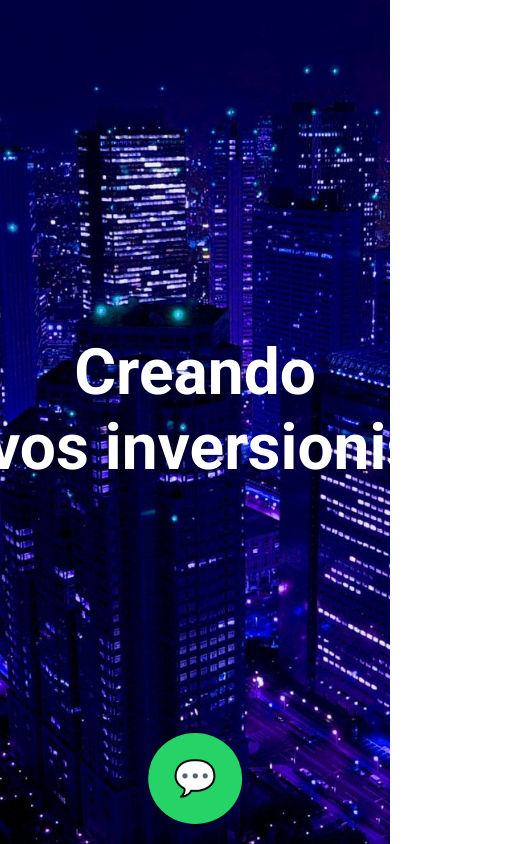
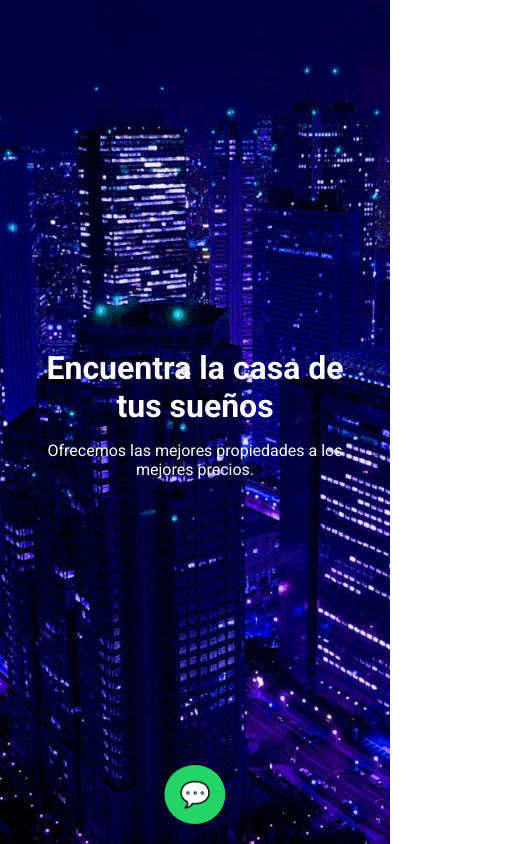
Before and after one commit to SaintKazz/test2, a plain HTML site: page index.html in a window 390 px wide. Shown: the whole page, 508 px wide, since content can reach past the window. Drawn offline with Linux system fonts and the light colour scheme.

Commit message:
Update index.html

```diff
--- a/index.html
+++ b/index.html
@@ -4,16 +4,21 @@
     <meta charset="UTF-8">
     <meta name="viewport" content="width=device-width, initial-scale=1.0">
     <title>Página de Bienes Raíces</title>
+
+    <!-- Google Font: Roboto -->
     <link href="https://fonts.googleapis.com/css2?family=Roboto:wght@400;700&display=swap" rel="stylesheet">
+
     <style>
         body, html {
             margin: 0;
             padding: 0;
             font-family: 'Roboto', sans-serif;
+            width: 100%;
+            height: 100%;
         }
         .portada {
             background-image: url('https://raw.githubusercontent.com/SaintKazz/test2/main/thumb-1920-38094.jpg');
-            height: 100vh;
+            min-height: 100vh;
             background-size: cover;
             background-position: center;
             display: flex;
@@ -22,6 +27,8 @@
             color: white;
             text-align: center;
             position: relative;
+            padding: 20px;
+            box-sizing: border-box;
         }
         .portada h1 {
             font-size: 4em;
@@ -51,16 +58,43 @@
         .whatsapp-button:hover {
             background-color: #20B259;
         }
+
+        /* Responsive Design */
+        @media (max-width: 768px) {
+            .portada h1 {
+                font-size: 2.5em;
+            }
+            .portada p {
+                font-size: 1.2em;
+            }
+            .whatsapp-button {
+                padding: 20px;
+                font-size: 30px;
+            }
+        }
+
+        @media (max-width: 480px) {
+            .portada h1 {
+                font-size: 2em;
+            }
+            .portada p {
+                font-size: 1em;
+            }
+            .whatsapp-button {
+                padding: 15px;
+                font-size: 25px;
+            }
+        }
     </style>
 </head>
 <body>
 
     <div class="portada">
         <div>
-            <h1>Creando nuevos inversionistas</h1>
-            <p></p>
+            <h1>Encuentra la casa de tus sueños</h1>
+            <p>Ofrecemos las mejores propiedades a los mejores precios.</p>
         </div>
-        <a href="https://wa.me/6632269342" class="whatsapp-button" target="_blank">
+        <a href="https://wa.me/1234567890" class="whatsapp-button" target="_blank">
             &#x1F4AC;
         </a>
     </div>
```
